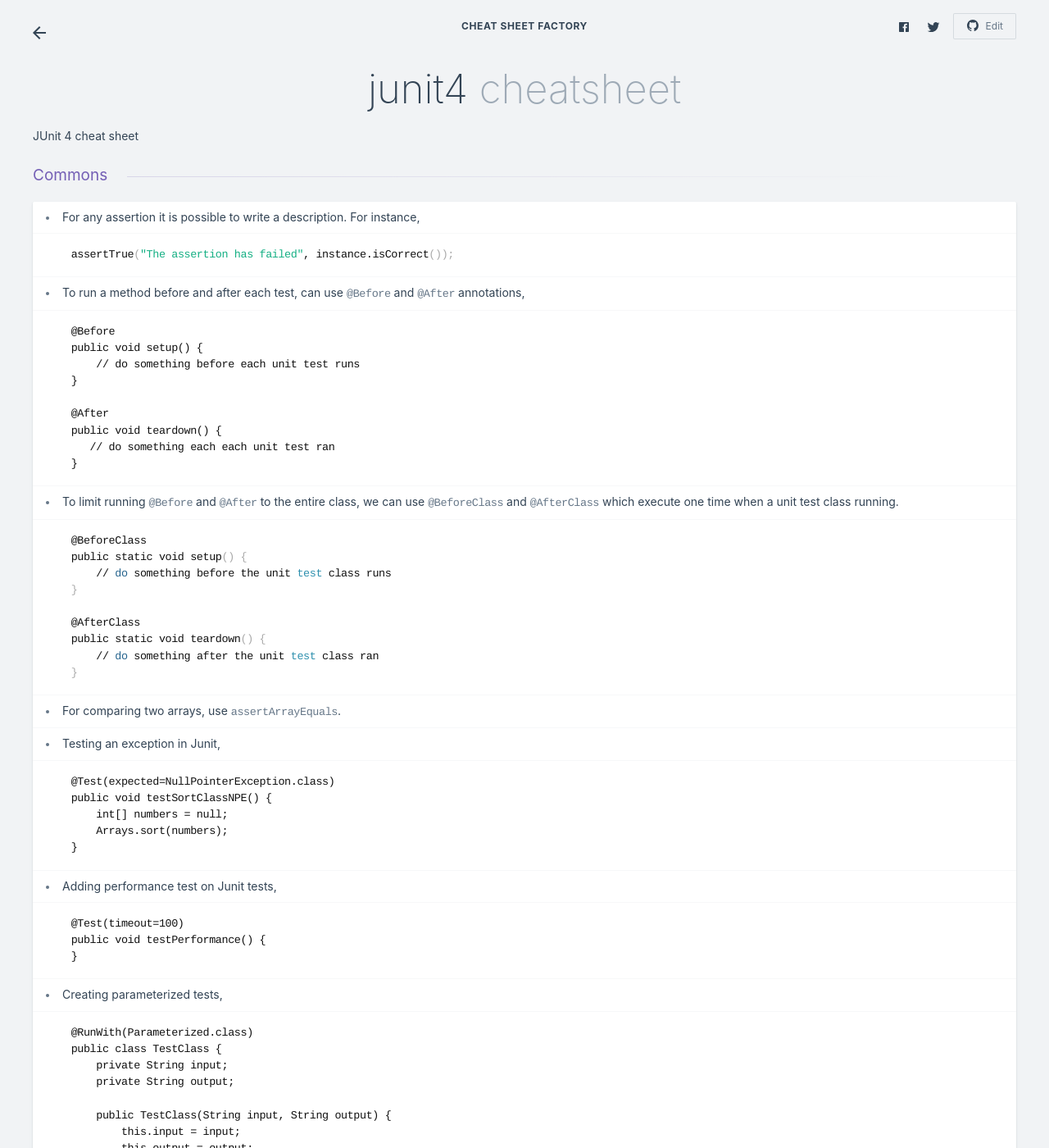
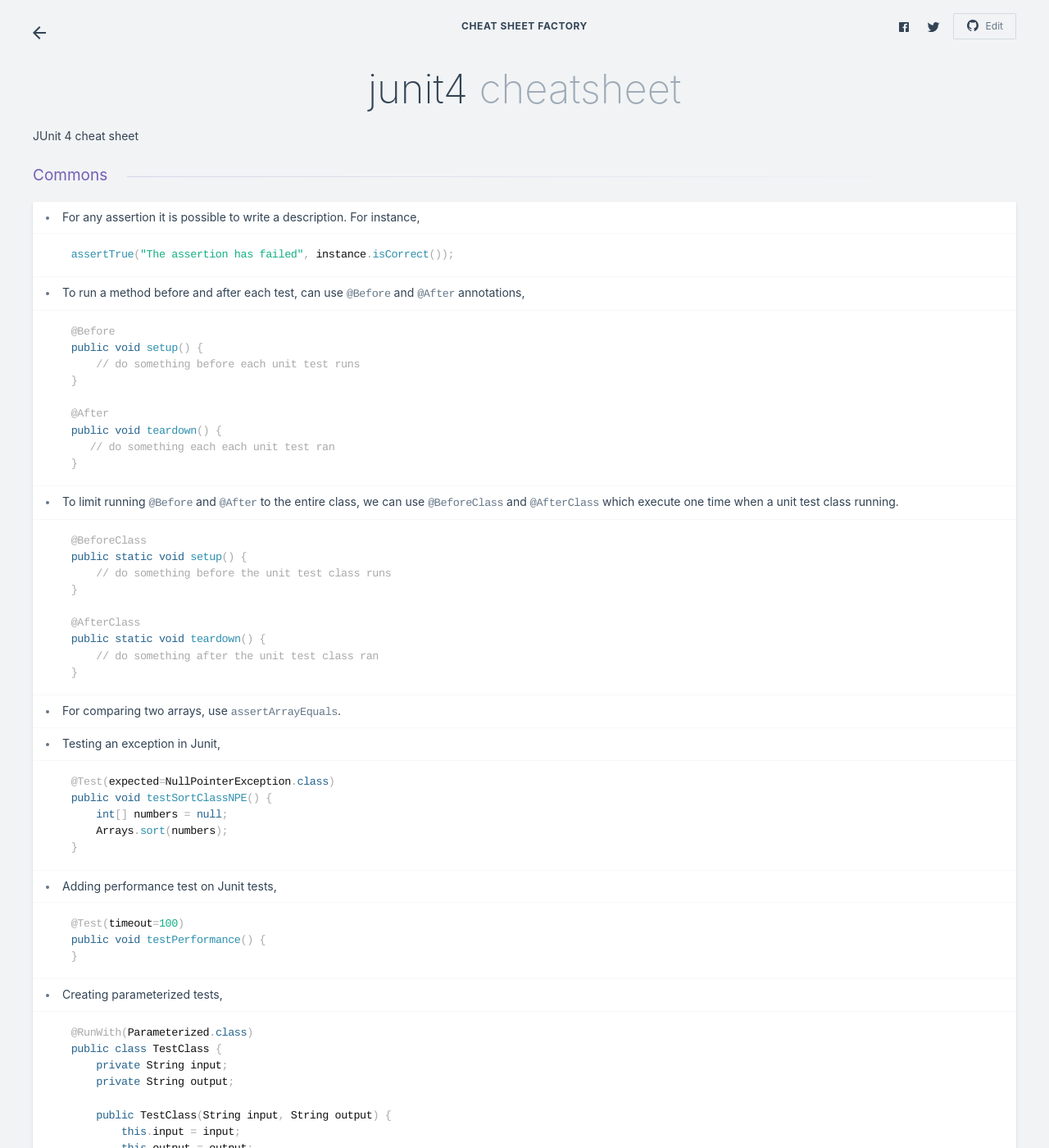
Before and after one commit to kasramp/cheat-sheet-factory, a Jekyll site: the page built from java/junit4.md, in a window 1280 px wide and 1400 px high. Shown: the whole window at 82% size. Built offline with Jekyll 4.4.1, drawn with Linux system fonts in a browser that asks for light colours; nearby versions of some CDN libraries; some of the changed text lies outside the part shown.

Commit message:
Attempt to fix Java syntax highlighting

````diff
--- a/java/junit4.md
+++ b/java/junit4.md
@@ -18,7 +19,7 @@ Shortcuts
 
 + For any assertion it is possible to write a description. For instance,
 
-```bash
+```java
     assertTrue("The assertion has failed", instance.isCorrect());
 ```
 
@@ -38,7 +39,7 @@ Shortcuts
 
 + To limit running `@Before` and `@After` to the entire class, we can use `@BeforeClass` and `@AfterClass` which execute one time when a unit test class running.
 
-```bash
+```java
     @BeforeClass
     public static void setup() {
         // do something before the unit test class runs
@@ -54,7 +55,7 @@ Shortcuts
 
 + Testing an exception in Junit,
 
-```groovy
+```java
     @Test(expected=NullPointerException.class)
     public void testSortClassNPE() {
         int[] numbers = null;
@@ -64,7 +65,7 @@ Shortcuts
 
 + Adding performance test on Junit tests,
 
-```kotlin
+```java
     @Test(timeout=100)
     public void testPerformance() {
     }
@@ -72,7 +73,7 @@ Shortcuts
 
 + Creating parameterized tests,
 
-```kotlin
+```java
     @RunWith(Parameterized.class)
     public class TestClass {
         private String input;
````
Also changed, not shown: other parts of java/junit4.md (+1 -0 lines).
